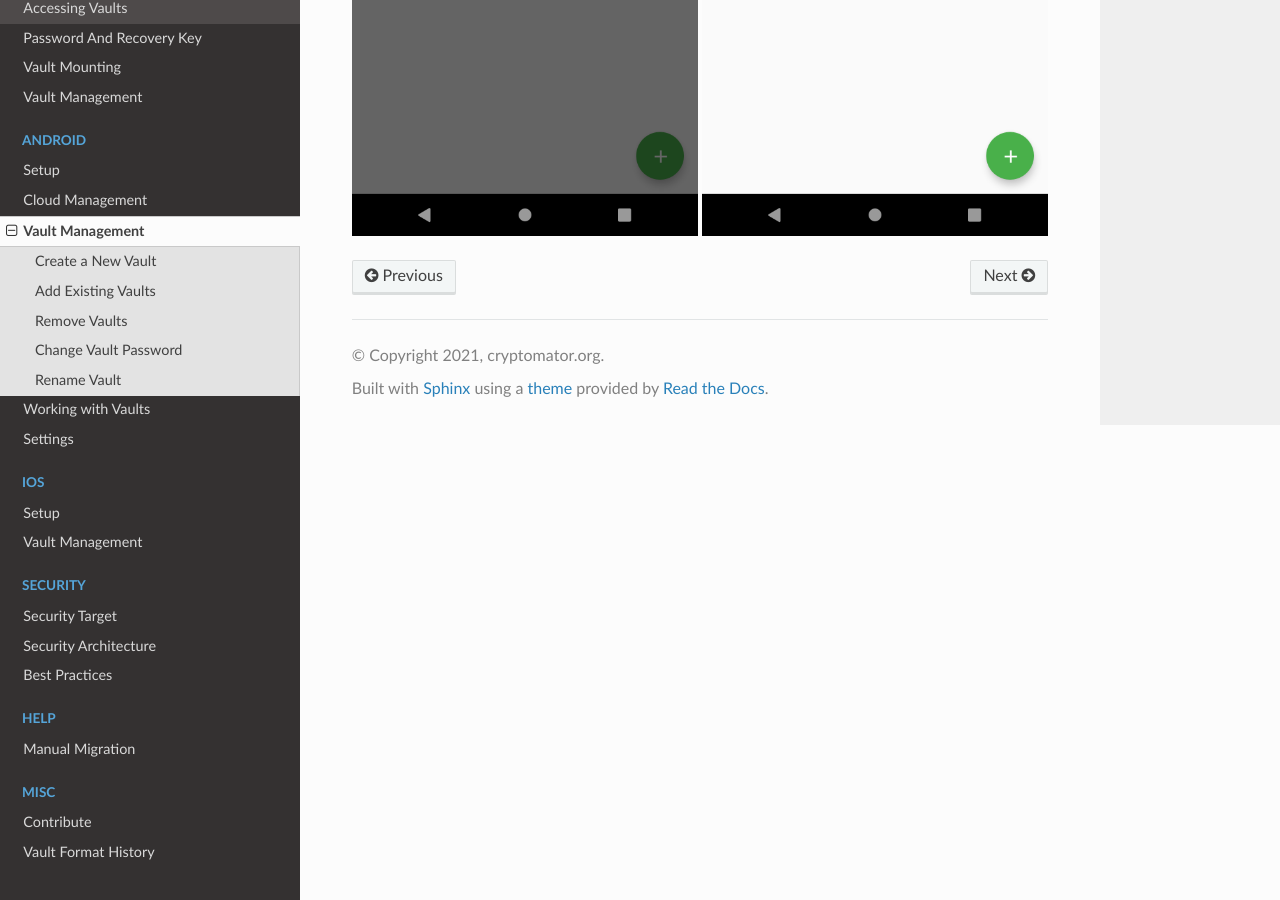
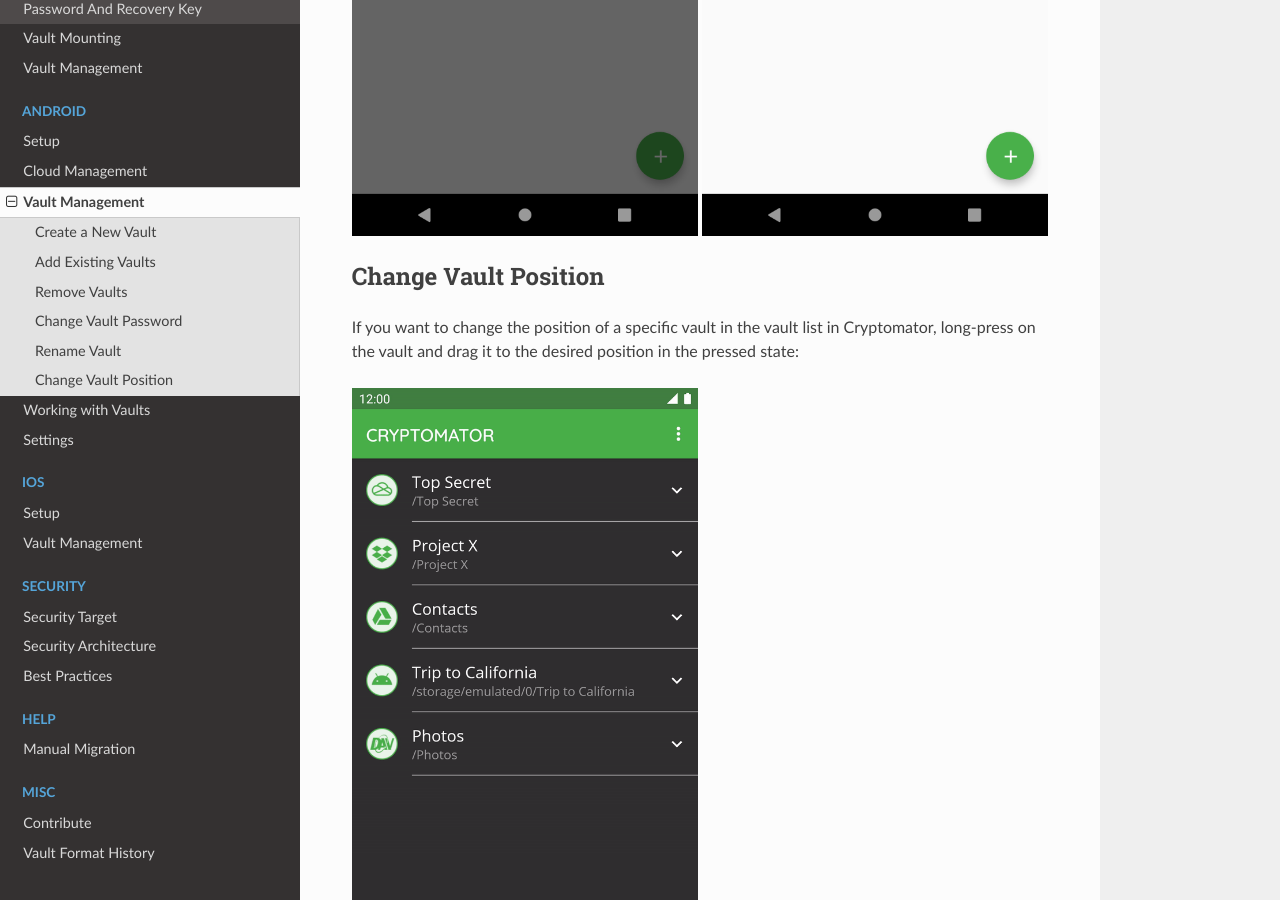
Before and after one commit to cryptomator/docs, a Sphinx documentation site: the page built from source/android/vault-management.rst, in a window 1280 px wide and 900 px high, scrolled down 16039 px. Built offline with Sphinx 7.4.7 and the Read the Docs theme 2.0.0, drawn with Linux system fonts in a browser that asks for light colours.

Commit message:
Add change position of a vault in Cryptomator for Android

```diff
--- a/source/android/vault-management.rst
+++ b/source/android/vault-management.rst
@@ -222,3 +222,14 @@
 .. image:: ../img/android/rename-vault-4-finish.png
     :alt: How to rename a vault with Android
     :width: 346px
+
+.. _android/vault-management/change-vault-position:
+
+Change Vault Position
+------------
+
+If you want to change the position of a specific vault in the vault list in Cryptomator, long-press on the vault and drag it to the desired position in the pressed state:
+
+.. image:: ../img/android/change-vault-positon.gif
+    :alt: How to change position of a vault with Android
+    :width: 346px
```
Also changed, not shown: source/img/android/change-vault-positon.gif (added).
